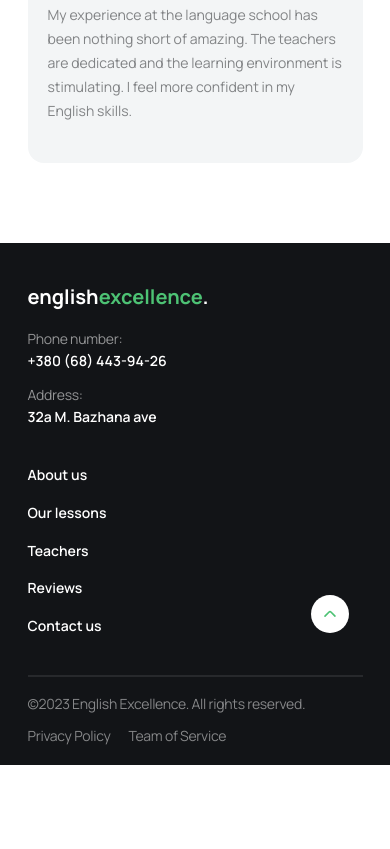
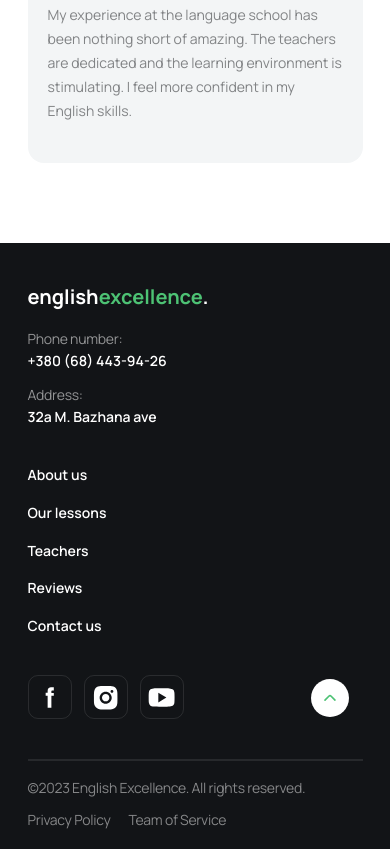
Before and after one commit to yangicher/goit-markup-final-project, a website built with Vite: page src/index.html in a window 390 px wide. Shown: the part 7130-7979 px from the top of the page. Before the commit the page ends 7895 px from the top, so only its background shows below. Built offline with nearby package versions, Linux system fonts and the light colour scheme.

Commit message:
fix mobile btns in footer

```diff
--- a/src/css/footer.css
+++ b/src/css/footer.css
@@ -132,6 +132,11 @@
     @media screen and (min-width: 1280px) {
         display: flex;
     }
+
+    @media screen and (min-width: 320px) {
+        justify-content: start;
+        display: flex;
+    }
 }
 .soc-link:hover,
 .soc-link:focus {
```
